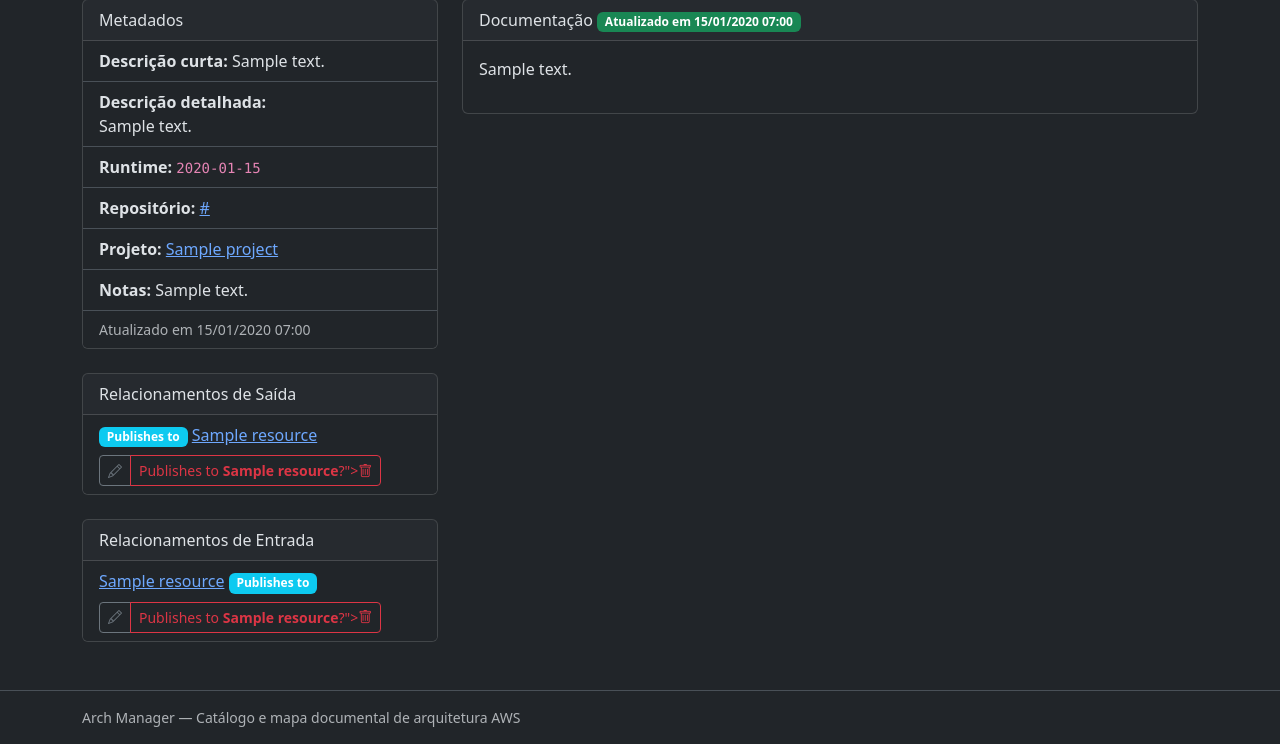
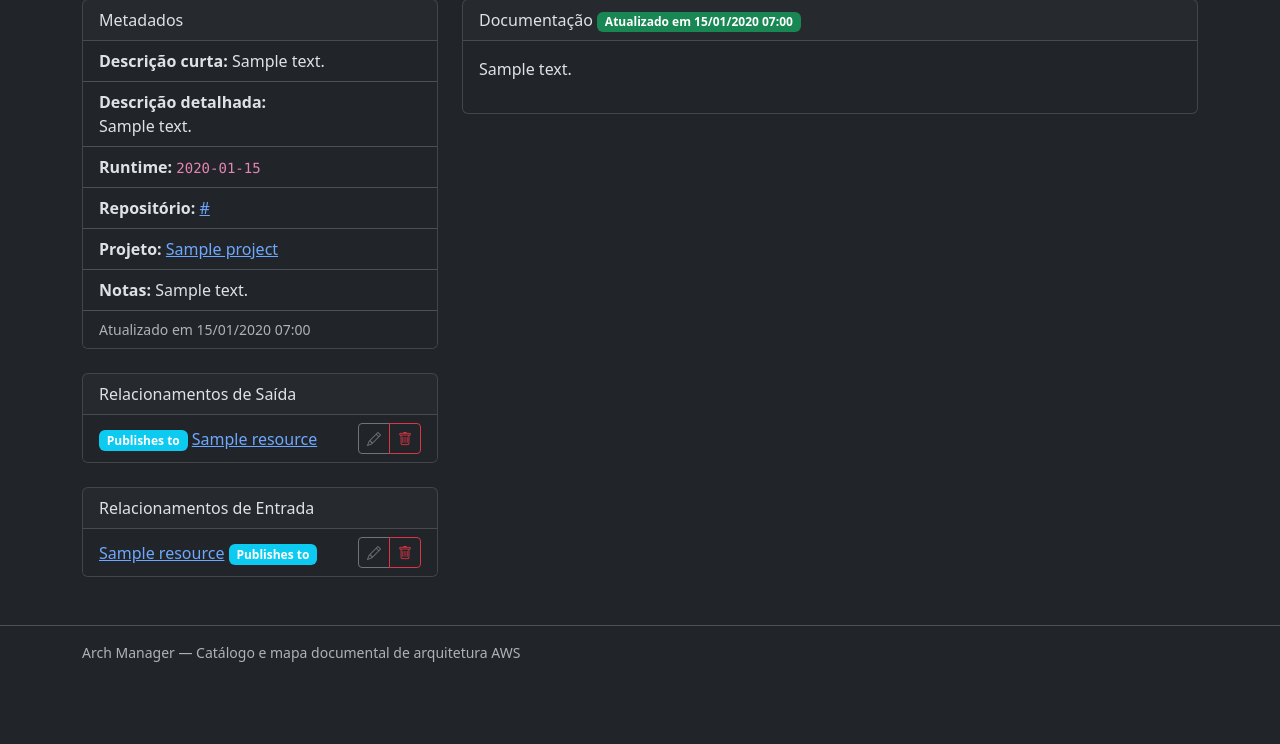
Before and after one commit to MatheusBLopes/arch-manager, a Django app: a page that uses arch_manager/templates/resources/resource_detail.html in a window 1280 px wide. Shown: the part 210-954 px from the top of the page. After the commit the page ends 872 px from the top, so only its background shows below. Run offline with Django 5.2, Linux system fonts and the light colour scheme; tables that the repository leaves empty hold one stand-in row (values such as "Sample post"); some libraries are stand-ins or nearby versions.

Commit message:
feat: little adjustments

```diff
--- a/arch_manager/apps/core/pdf_export.py
+++ b/arch_manager/apps/core/pdf_export.py
@@ -469,12 +469,7 @@ def build_pdf_buffer():
     # Capa
     story.append(Spacer(1, 3 * cm))
     story.append(Paragraph("Arch Manager", title_style))
-    story.append(Paragraph("Documentação Completa do Sistema", body_style))
     story.append(Spacer(1, 2 * cm))
-    story.append(Paragraph(
-        "Este documento contém toda a documentação de projetos, recursos e suas relações.",
-        body_style,
-    ))
     story.append(PageBreak())
 
     # Sumário
--- a/arch_manager/templates/resources/resource_detail.html
+++ b/arch_manager/templates/resources/resource_detail.html
@@ -88,7 +88,9 @@
                   data-bs-toggle="modal" data-bs-target="#deleteModal"
                   data-delete-url="{% url 'relationships:delete' pk=rel.pk %}"
                   data-delete-title="Remover relacionamento"
-                  data-delete-message="Deseja remover o relacionamento <strong>{{ rel.source_resource.name }}</strong> <span class=\"badge bg-info\">{{ rel.get_relationship_type_display }}</span> <strong>{{ rel.target_resource.name }}</strong>?"><i class="bi bi-trash"></i></button>
+                  data-delete-message="Deseja remover o relacionamento <strong>{{ rel.source_resource.name|escape }}</strong> <span class='badge bg-info'>{{ rel.get_relationship_type_display|escape }}</span> <strong>{{ rel.target_resource.name|escape }}</strong>?">
+                  <i class="bi bi-trash"></i>
+                </button>
               </div>
             </li>
           {% endif %}
@@ -182,7 +184,9 @@
                   data-bs-toggle="modal" data-bs-target="#deleteModal"
                   data-delete-url="{% url 'relationships:delete' pk=rel.pk %}"
                   data-delete-title="Remover relacionamento"
-                  data-delete-message="Deseja remover o relacionamento <strong>{{ rel.source_resource.name }}</strong> <span class=\"badge bg-info\">{{ rel.get_relationship_type_display }}</span> <strong>{{ rel.target_resource.name }}</strong>?"><i class="bi bi-trash"></i></button>
+                  data-delete-message="Deseja remover o relacionamento <strong>{{ rel.source_resource.name|escape }}</strong> <span class='badge bg-info'>{{ rel.get_relationship_type_display|escape }}</span> <strong>{{ rel.target_resource.name|escape }}</strong>?">
+                  <i class="bi bi-trash"></i>
+                </button>
               </div>
             </li>
           {% endif %}
```
